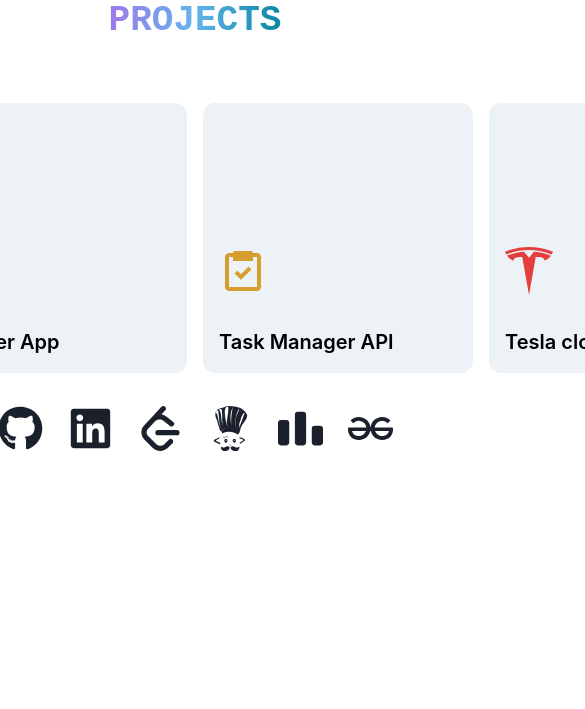
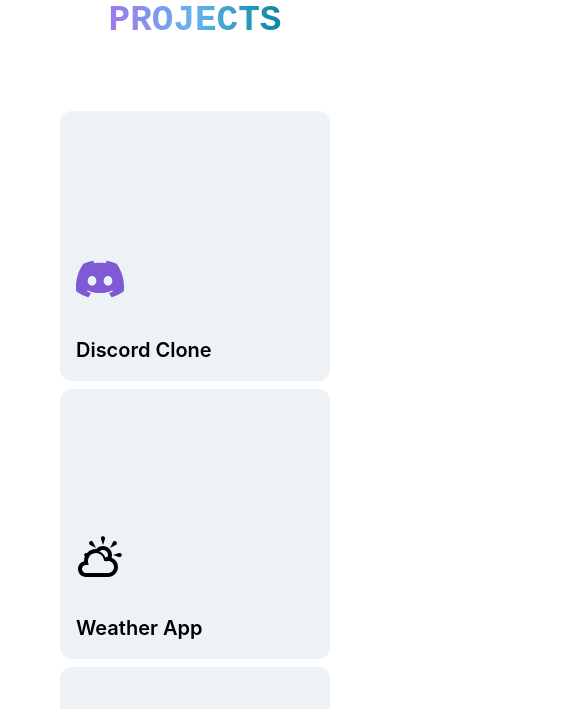
Before and after one commit to bisht230/Portfolio, a React (Create React App) app: page / in a window 390 px wide. Shown: the part 795-1504 px from the top of the page, 585 px wide, since content can reach past the window. Before the commit the page ends 1272 px from the top, so only its background shows below. Built offline with nearby package versions, Linux system fonts and the light colour scheme.

Commit message:
Minor Changes

```diff
--- a/src/components/Profile.js
+++ b/src/components/Profile.js
@@ -4,10 +4,10 @@ import {SiDiscord , SiTesla} from "react-icons/si"
 import {BiTask} from "react-icons/bi"
 import React from "react";
 const Profile = () => {
-  const { isNotSmallerScreen } = useMediaQuery("(min-width:600px)");
+  const [isNotSmallerScreen] = useMediaQuery("(min-width:600px)");
   return (
     <Flex
-      direction={isNotSmallerScreen ? "row" : "column"}
+      direction="column"
       w="100%"
       maxWidth={{ base: "100vh", md: "130vh", lg: "130vh", xl: "130vh" }}
     >
@@ -20,32 +20,32 @@ const Profile = () => {
           bgClip="text"
           fontFamily="monospace"
         >
-          PROJECTS
+         PROJECTS
         </Heading>
       </Box>
       {/* Need to align it properly */}
-      <Box alignSelf="center" px="32" py="25">
-          <Flex direction={isNotSmallerScreen ? "column" : "row"} mt="2">
+      <Box alignSelf="center" px="35" py="25">
+          <Flex direction={isNotSmallerScreen ? "row" : "column"} mt={isNotSmallerScreen ? "0" : "2"}>
             <Link href="">
-           <Flex rounded="xl" direction={isNotSmallerScreen ? "row" : "column"} mt="0" bg="gray.100" h="32vh" w="32vh" justify="flex-end">
+           <Flex rounded="xl" direction="column" mt={isNotSmallerScreen ? "0" : "2"} bg="gray.100" h="32vh" w="32vh" justify="flex-end">
             <Icon as={SiDiscord} w="20" h="20" color="purple.500" p="4" mb="0"></Icon>
             <Text color="black" p="4" fontSize="xl" fontWeight="semibold">Discord Clone</Text>
            </Flex>
            </Link>
            <Link href="">
-           <Flex rounded="xl" direction={isNotSmallerScreen ? "row" : "column"} mt="0" ml={isNotSmallerScreen ? "4" : "4"} bg="gray.100" h="32vh" w="32vh" justify="flex-end">
+           <Flex rounded="xl" direction="column" mt={isNotSmallerScreen ? "0" : "2"} ml={isNotSmallerScreen ? "4" : "0"} bg="gray.100" h="32vh" w="32vh" justify="flex-end">
             <Icon as={TiWeatherPartlySunny} w="20" h="20" color="black" p="4" mb="0"></Icon>
             <Text color="black" p="4" fontSize="xl" fontWeight="semibold">Weather App</Text>
            </Flex>
            </Link>
            <Link href="">
-           <Flex rounded="xl" direction={isNotSmallerScreen ? "row" : "column"} mt="0" ml={isNotSmallerScreen ? "4" : "4"} bg="gray.100" h="32vh" w="32vh" justify="flex-end">
+           <Flex rounded="xl" direction="column" mt={isNotSmallerScreen ? "0" : "2"} ml={isNotSmallerScreen ? "4" : "0"} bg="gray.100" h="32vh" w="32vh" justify="flex-end">
             <Icon as={BiTask} w="20" h="20" color="yellow.500" p="4" mb="0"></Icon>
             <Text color="black" p="4" fontSize="xl" fontWeight="semibold">Task Manager API</Text>
            </Flex>
            </Link>
            <Link href="">
-           <Flex rounded="xl" direction={isNotSmallerScreen ? "row" : "column"} mt="0" ml={isNotSmallerScreen ? "4" : "4"} bg="gray.100" h="32vh" w="32vh" justify="flex-end">
+           <Flex rounded="xl" direction="column" mt={isNotSmallerScreen ? "0" : "2"} ml={isNotSmallerScreen ? "4" : "0"} bg="gray.100" h="32vh" w="32vh" justify="flex-end">
             <Icon as={SiTesla} w="20" h="20" color="red.500" p="4" mb="0"></Icon>
             <Text color="black" p="4" fontSize="xl" fontWeight="semibold">Tesla clone</Text>
            </Flex>
```
